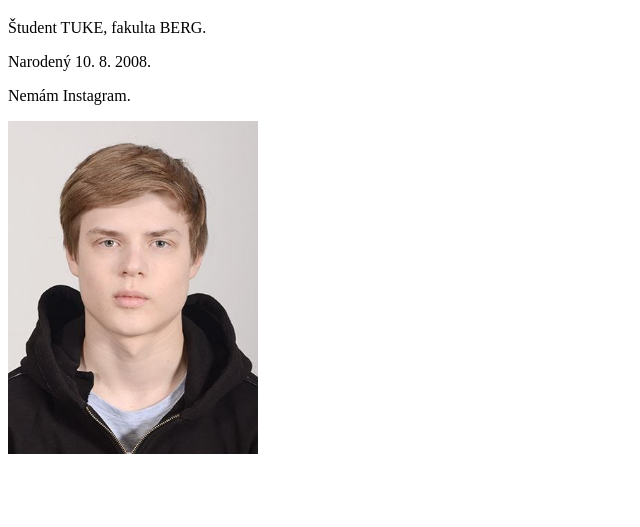
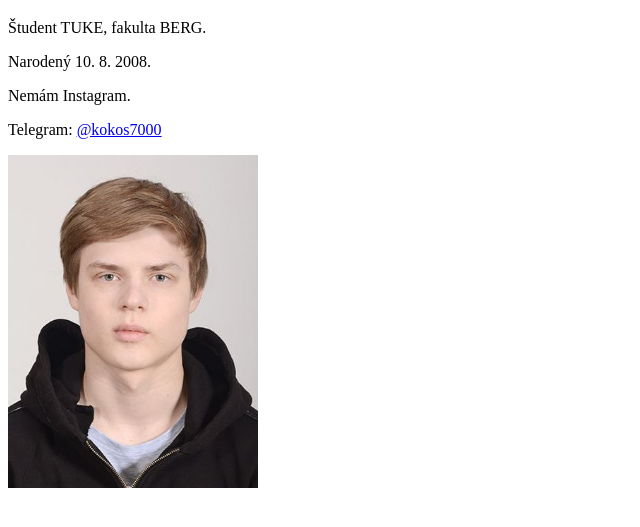
Before and after one commit to tehnologie-internetu/moje-stranka, a plain HTML site: page index.html in a window 1280 px wide. Shown: the part 61-588 px from the top of the page, without its empty margins (0-640 px from the left). Drawn offline with Linux system fonts and the light colour scheme.

Commit message:
Update index.html

```diff
--- a/index.html
+++ b/index.html
@@ -9,6 +9,7 @@
   <p>Študent TUKE, fakulta BERG.</p>
   <p>Narodený 10. 8. 2008.</p>
   <p>Nemám Instagram.</p>
+  <p>Telegram: <a href="https://t.me/kokos7000" target="_blank">@kokos7000</a></p>
 
   <a href="https://fberg.tuke.sk/" target="_blank">
     <img src="photo_2026-10-28_13-55-53.jpg" alt="Kiril Kaliaiev" width="250">
```
